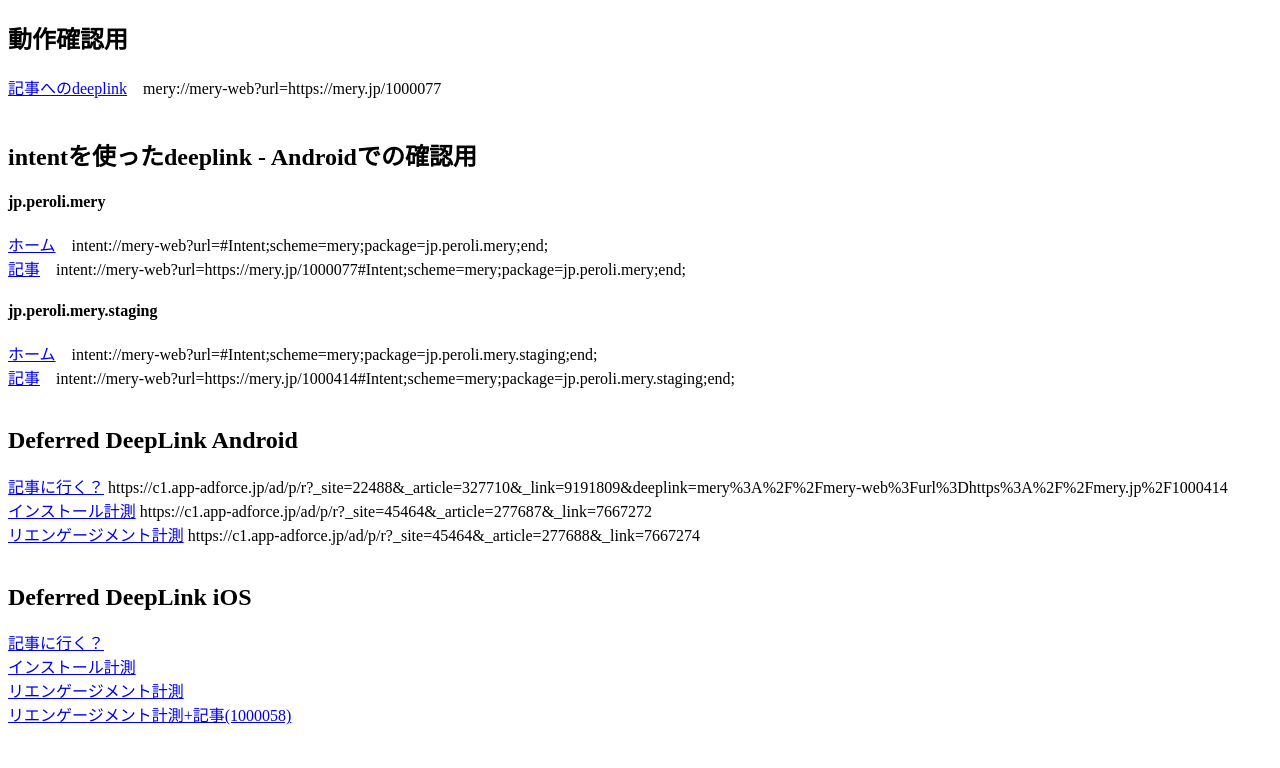
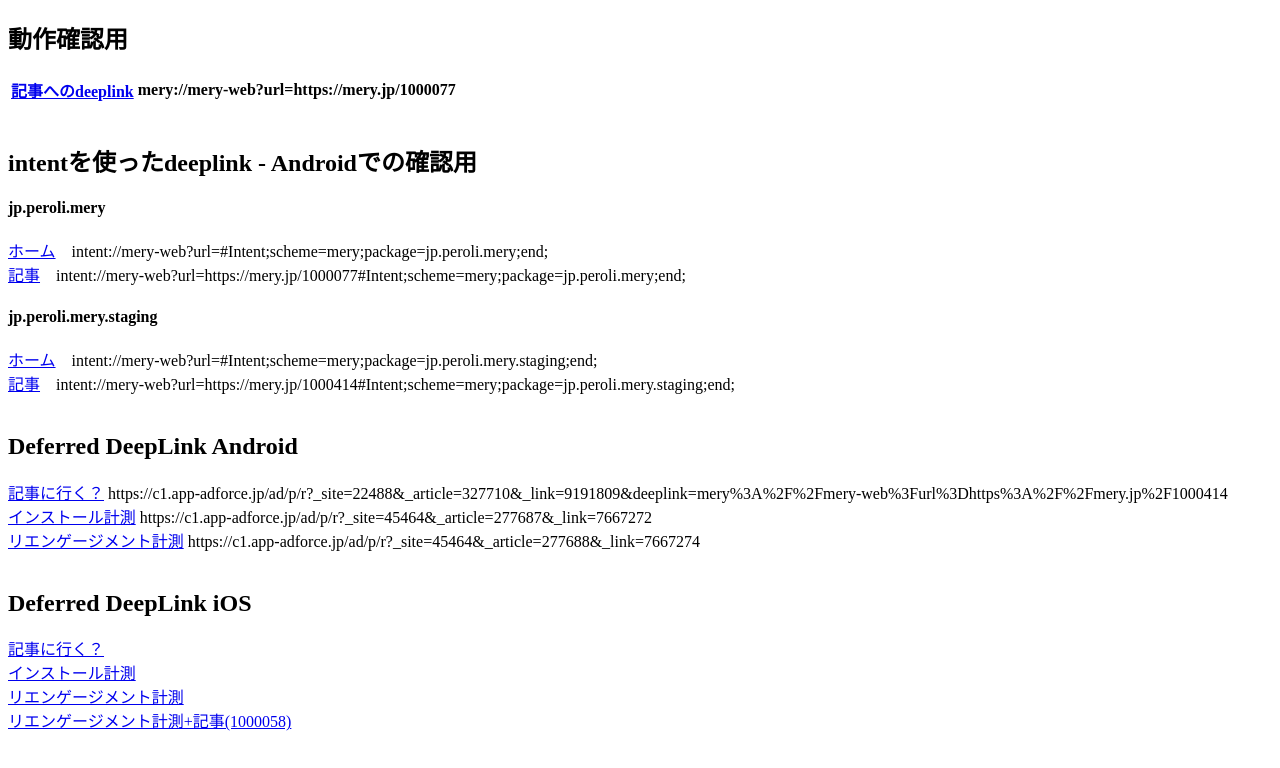
Before and after one commit to kenji-ikemoto/gh-pages-sample, a plain HTML site: page DeepLink_check.html in a window 1280 px wide. Drawn offline with Linux system fonts and the light colour scheme.

Commit message:
Update DeepLink_check.html

```diff
--- a/DeepLink_check.html
+++ b/DeepLink_check.html
@@ -9,7 +9,10 @@
 <body>
 <main>
   <h2>動作確認用</h2>
-  <div class=b><a class="m-headerOpenApp-button m-button is-pink js-headerOpenAppButton" href="mery://mery-web?url=https://mery.jp/1000077" data-page-id="top">記事へのdeeplink</a>　mery://mery-web?url=https://mery.jp/1000077</div>
+  <table><tr>
+  <th><a class="m-headerOpenApp-button m-button is-pink js-headerOpenAppButton" href="mery://mery-web?url=https://mery.jp/1000077" data-page-id="top">記事へのdeeplink</a></th>
+  <th>mery://mery-web?url=https://mery.jp/1000077</th>
+  </tr></table>
   <br/>
 
   <h2>intentを使ったdeeplink - Androidでの確認用</h2>
```
